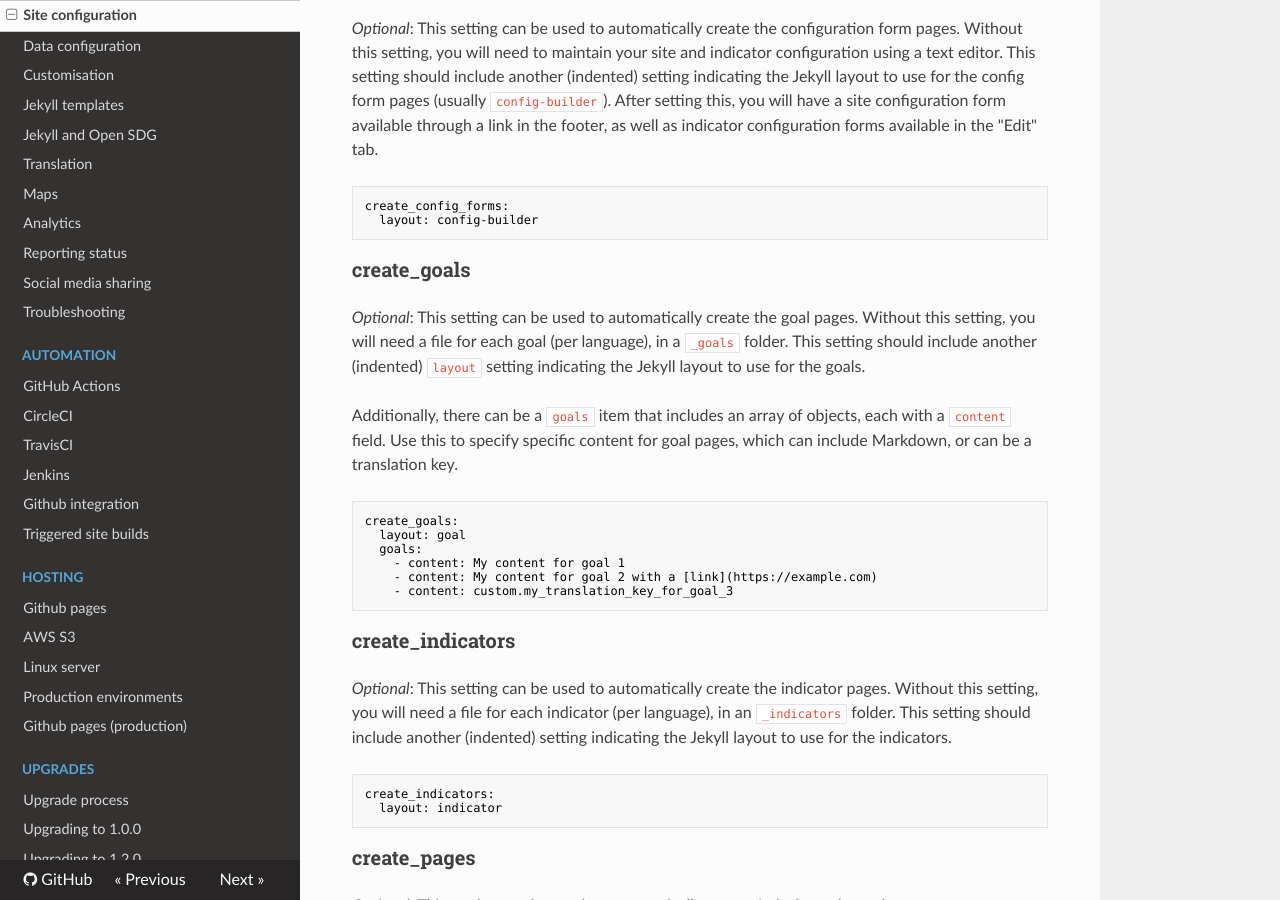
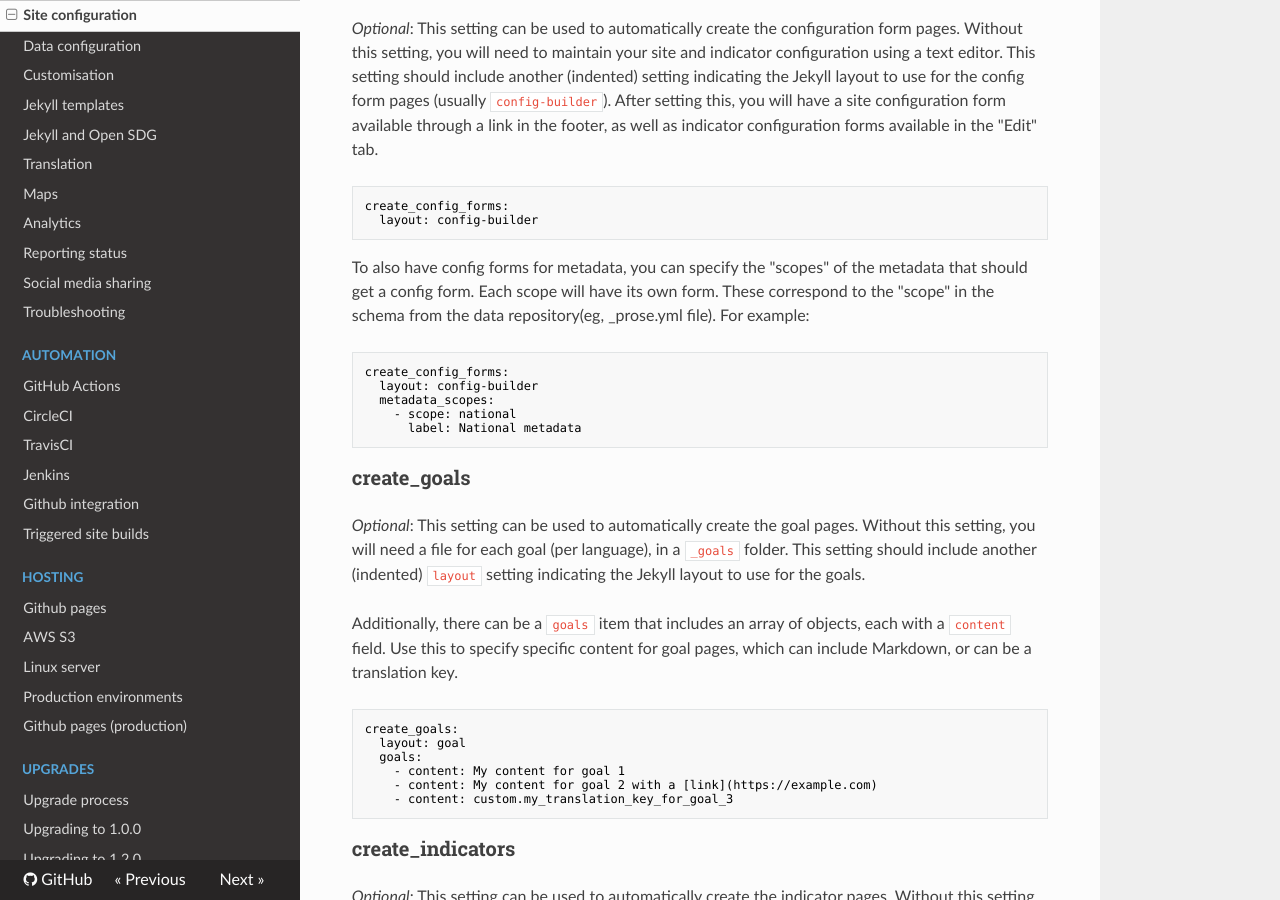
Before and after one commit to open-sdg/open-sdg, an MkDocs documentation site: the page built from docs/configuration.md, in a window 1280 px wide and 900 px high, scrolled down 2450 px. Built offline with MkDocs 1.6.1, drawn with Linux system fonts in a browser that asks for light colours; nearby versions of some CDN libraries; old or Windows-style settings are respelled for this version of MkDocs.

Commit message:
Add docs

````diff
--- a/docs/configuration.md
+++ b/docs/configuration.md
@@ -105,6 +105,16 @@ _Optional_: This setting can be used to automatically create the configuration f
 ```nohighlight
 create_config_forms:
   layout: config-builder
+```
+
+To also have config forms for metadata, you can specify the "scopes" of the metadata that should get a config form. Each scope will have its own form. These correspond to the "scope" in the schema from the data repository(eg, _prose.yml file). For example:
+
+```nohighlight
+create_config_forms:
+  layout: config-builder
+  metadata_scopes:
+    - scope: national
+      label: National metadata
 ```
 
 ### create_goals
````
